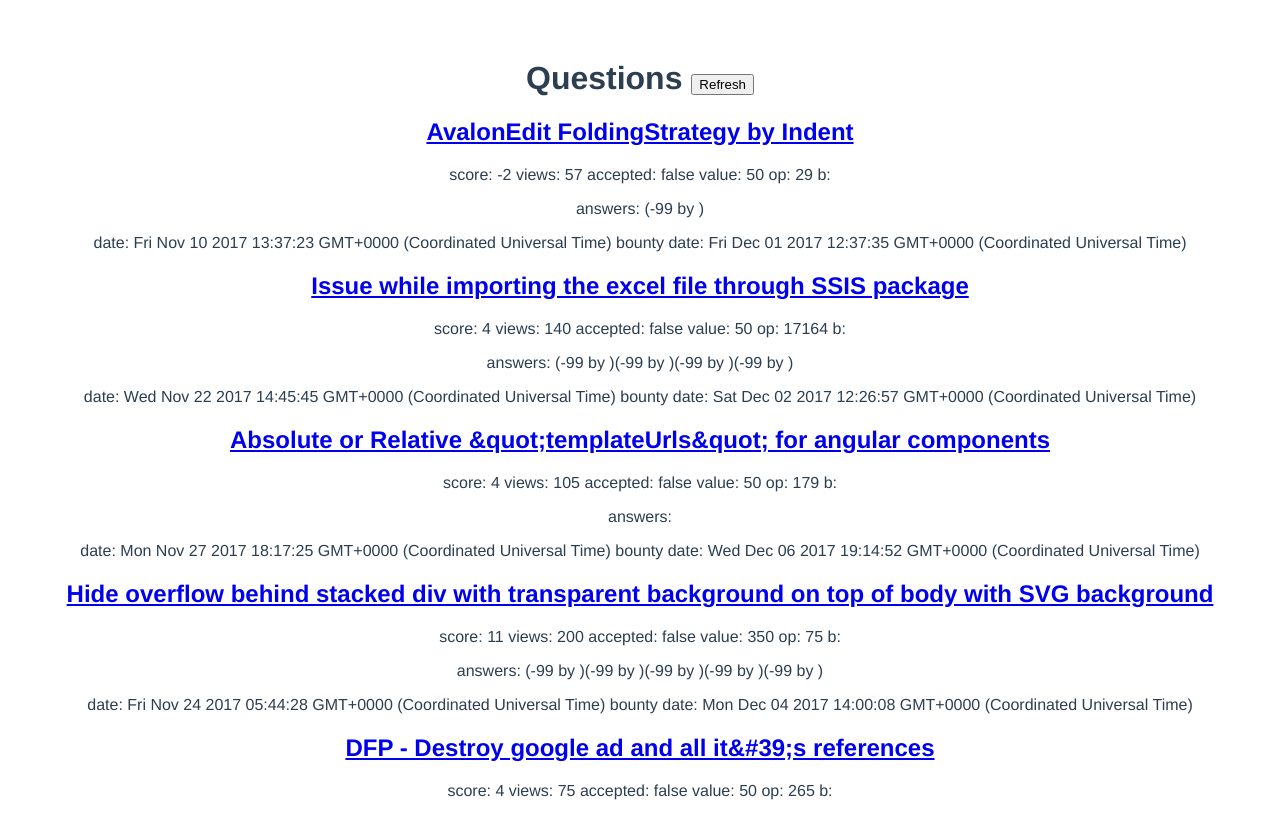
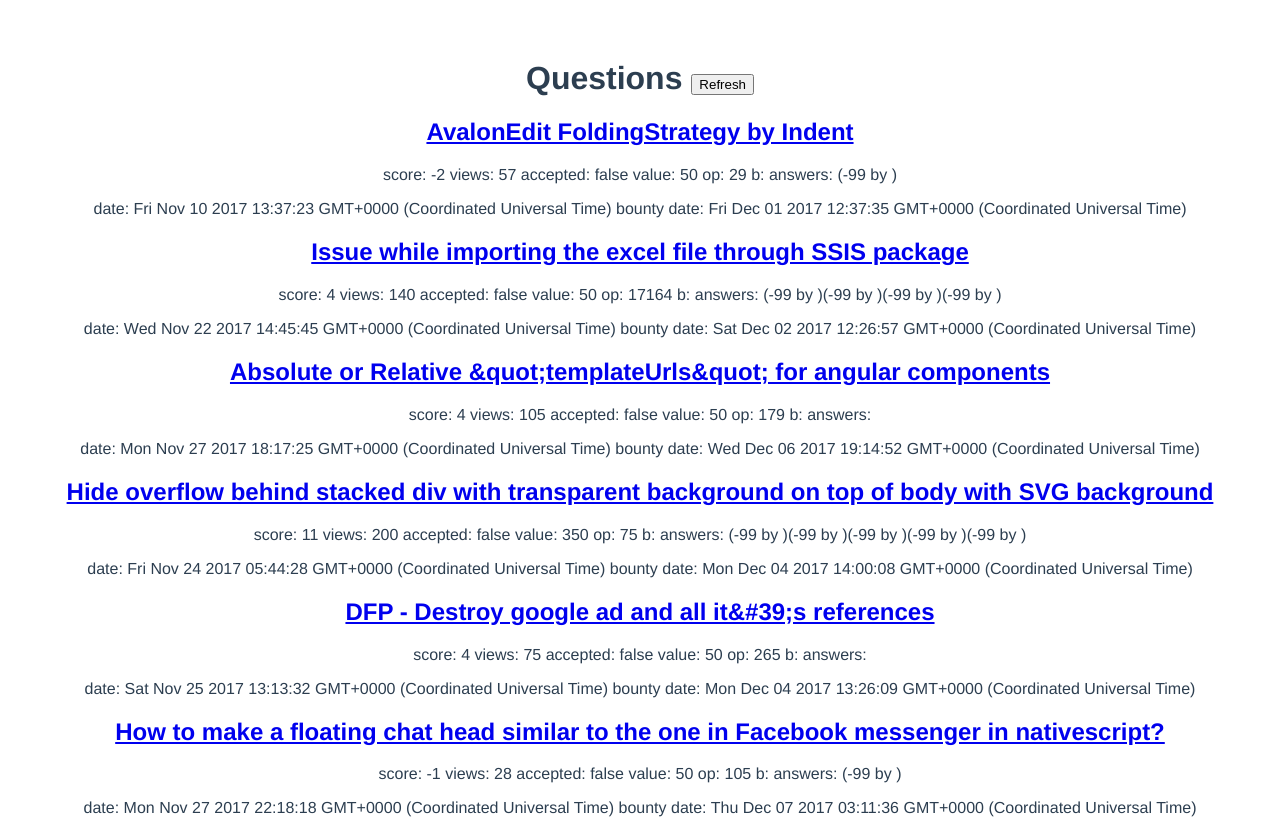
Before and after one commit to janosgyerik/bountyhunter, a Vue app in the folder app/: page / in a window 1280 px wide. Shown: the top 819 px of the page. Built offline with nearby package versions, Linux system fonts and the light colour scheme.

Commit message:
Make output slighly more compact

```diff
--- a/app/src/components/Bounties.vue
+++ b/app/src/components/Bounties.vue
@@ -5,8 +5,8 @@
     <div v-for="q in questions" class="question">
       <h2><a :href="q.url">{{ q.title }}</a></h2>
       <p>score: {{ q.score }} views: {{ q.views }} accepted: {{ q.accepted }}
-          value: {{ q.bounty.value }} op: {{ q.owner.rep }} b: {{ q.bountyOwner.rep }}</p>
-      <p>answers: <span v-for='a in q.answers'>({{ a.score }} by {{ a.owner.rep }})</span></p>
+          value: {{ q.bounty.value }} op: {{ q.owner.rep }} b: {{ q.bountyOwner.rep }}
+          answers: <span v-for='a in q.answers'>({{ a.score }} by {{ a.owner.rep }})</span></p>
       <p>date: {{ q.date }} bounty date: {{ q.bounty.endDate }}</p>
     </div>
   </div>
```
